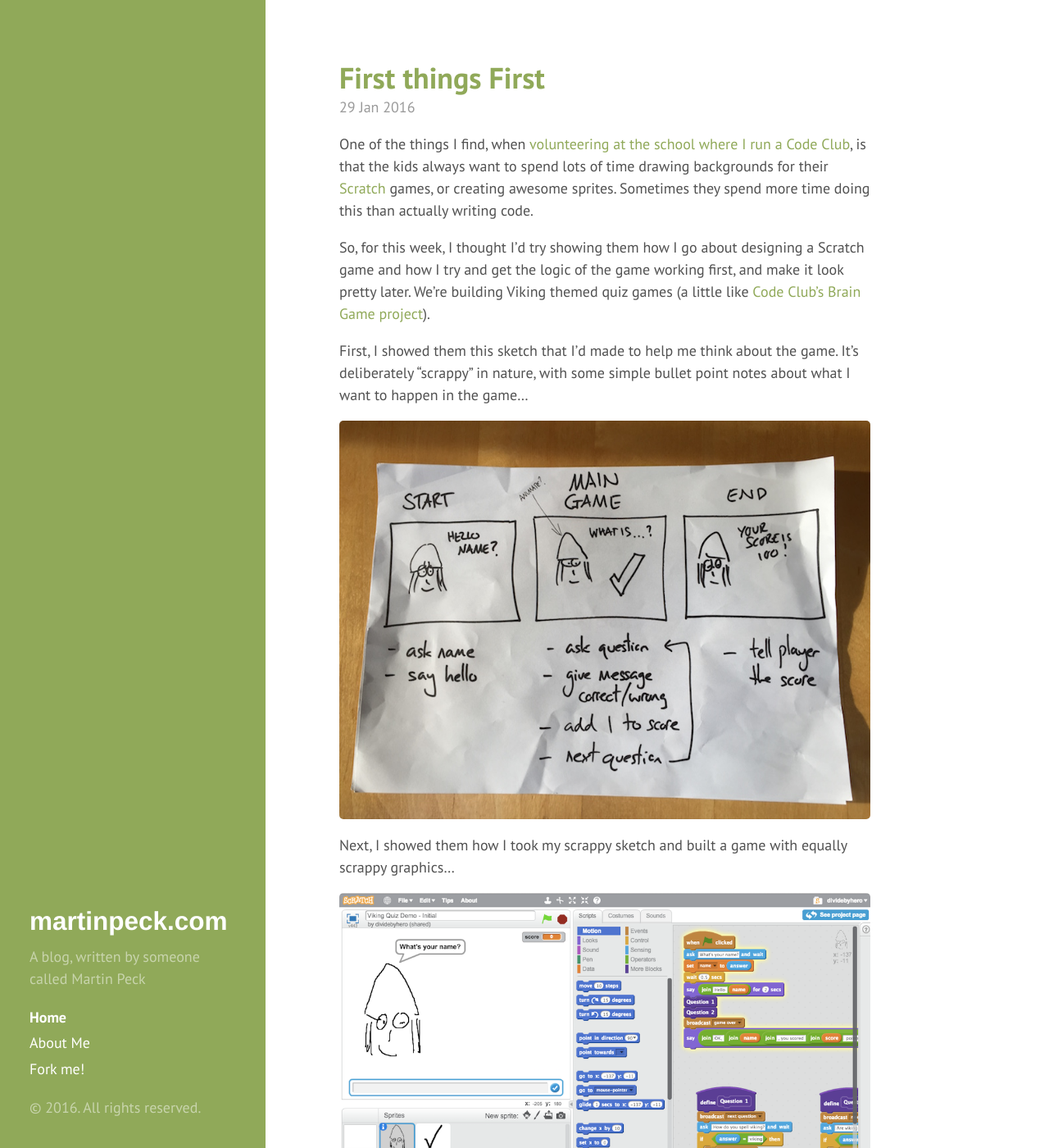
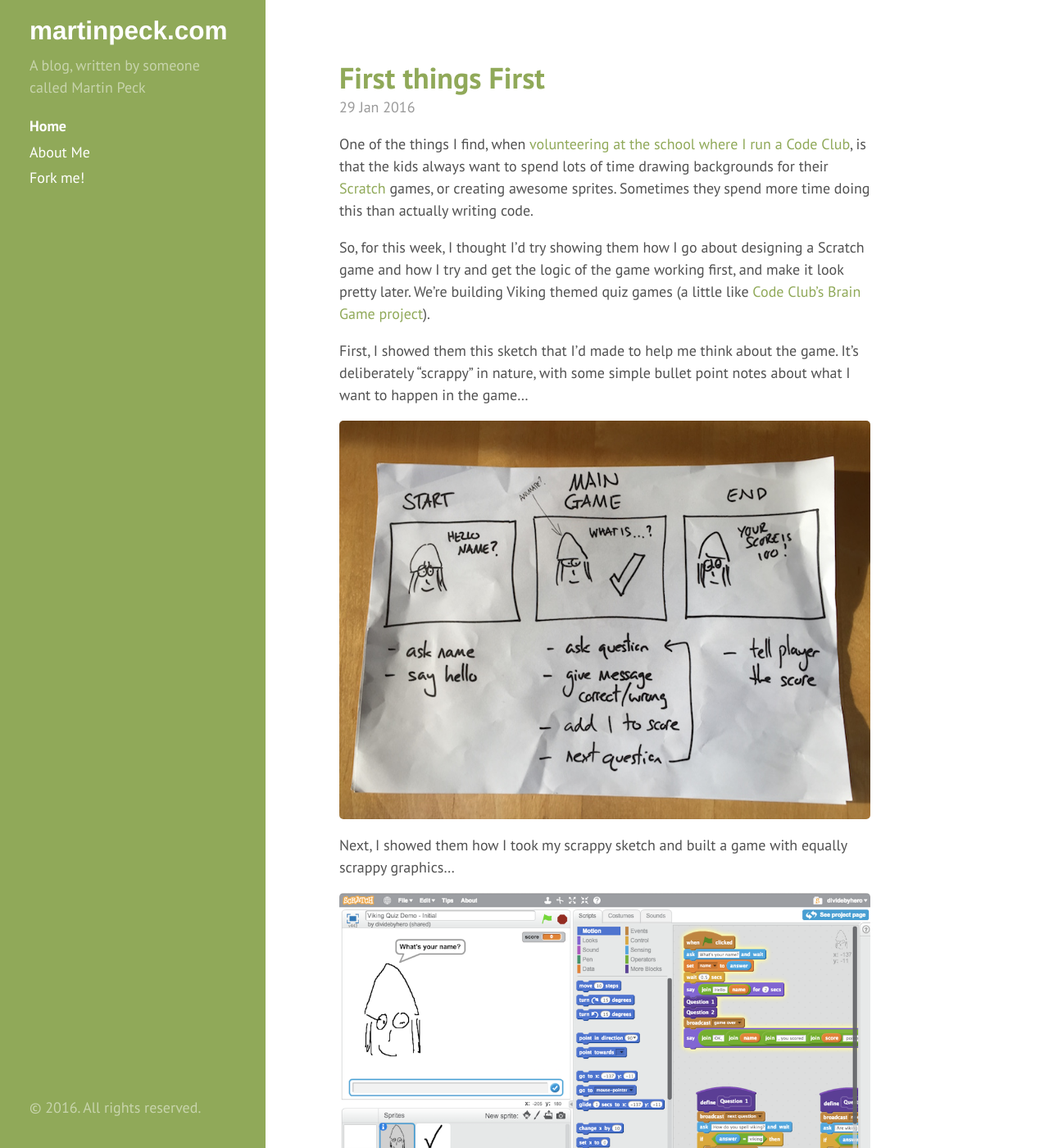
Before and after one commit to martinpeck/martinpeck.github.io, a Jekyll site: the page built from index.html, in a window 1280 px wide and 1400 px high. Shown: the whole window at 82% size. Built offline with Jekyll 4.4.1, drawn with Linux system fonts in a browser that asks for light colours; the list of posts is cut into pages by our own code.

Commit message:
Split contents of sticky sidebar top and bottom

```diff
--- a/_includes/sidebar.html
+++ b/_includes/sidebar.html
@@ -1,5 +1,5 @@
 <div class="sidebar">
-  <div class="container sidebar-sticky">
+  <div class="container sidebar-sticky-top">
     <div class="sidebar-about">
       <h1>
         <a href="{{ site.baseurl }}">
@@ -30,7 +30,8 @@
 
       <a class="sidebar-nav-item" href="{{ site.github.repo }}">Fork me!</a>
     </nav>
-
+  </div>
+  <div class="container sidebar-sticky-bottom">
     <p>&copy; {{ site.time | date: '%Y' }}. All rights reserved.</p>
   </div>
 </div>
--- a/public/css/hyde.css
+++ b/public/css/hyde.css
@@ -106,14 +106,21 @@ a.sidebar-nav-item:focus {
  */
 
 @media (min-width: 48em) {
-  .sidebar-sticky {
+  .sidebar-sticky-top {
+    position: absolute;
+    right:  1rem;
+    top: 1rem;
+    left:   1rem;
+  }
+}
+@media (min-width: 48em) {
+  .sidebar-sticky-bottom {
     position: absolute;
     right:  1rem;
     bottom: 1rem;
     left:   1rem;
   }
 }
-
 
 /* Container
  *
```
